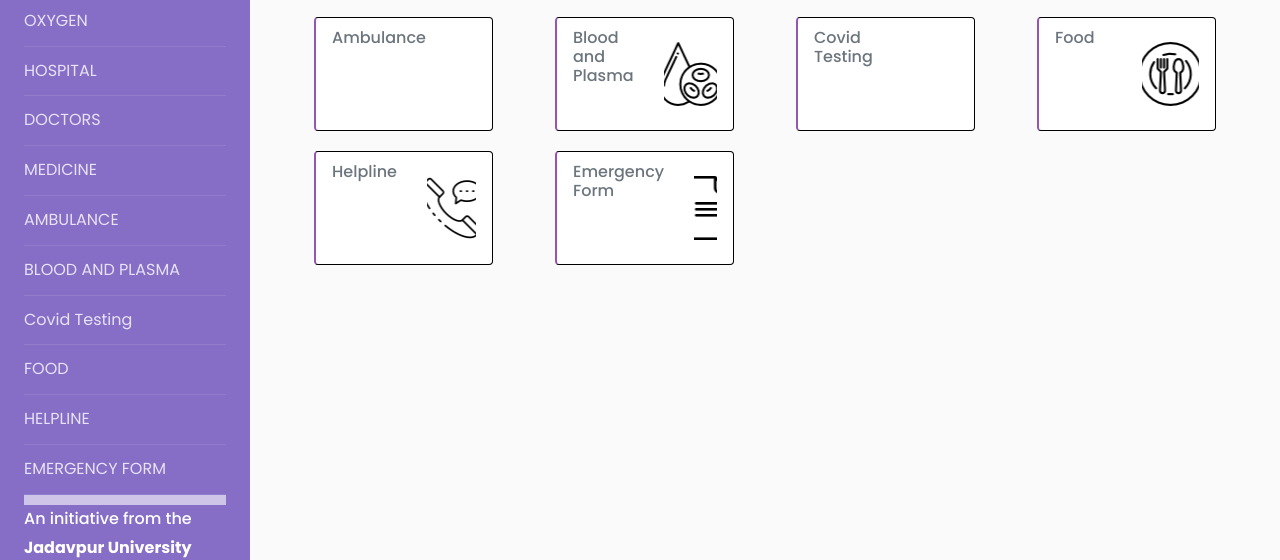
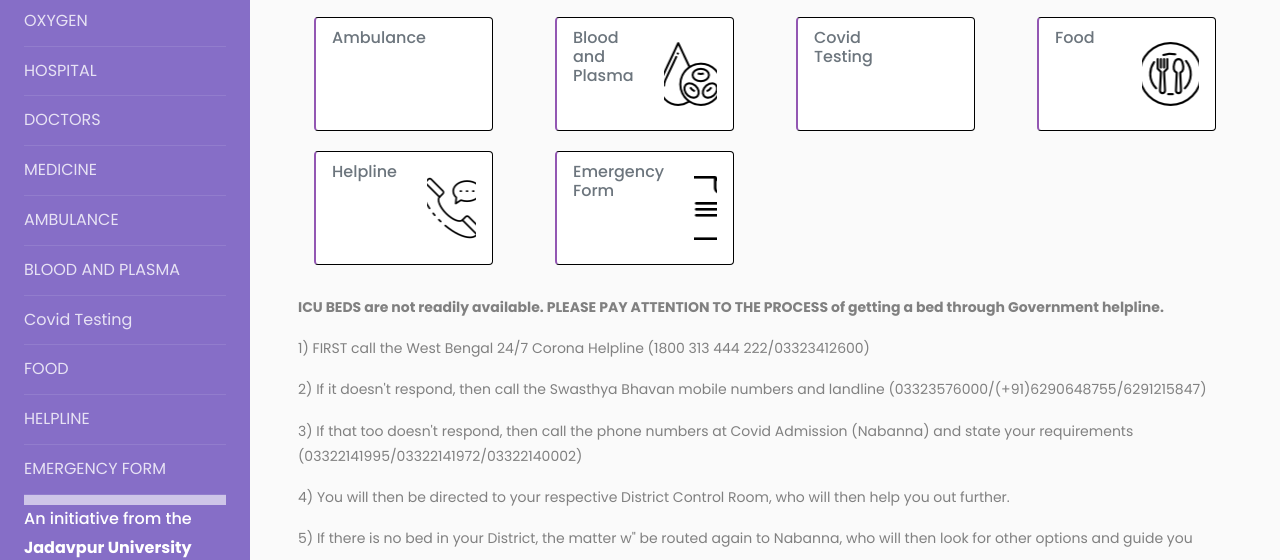
Before and after one commit to Ayush-projects/cryptox, a plain HTML site: page index.html in a window 1280 px wide. Shown: the part 241-801 px from the top of the page. Drawn offline with Linux system fonts and the light colour scheme; no server answers.

Commit message:
added details

```diff
--- a/index.html
+++ b/index.html
@@ -238,6 +238,17 @@
 
 		</div>
 
+		<div style = "padding-top: 20px;">
+
+			<p><b>ICU BEDS are not readily available. PLEASE PAY ATTENTION TO THE PROCESS of getting a bed through Government helpline.</b></p>
+			<p>1) FIRST call the West Bengal 24/7 Corona Helpline (1800 313 444 222/03323412600)</p>
+			<p>2) If it doesn't respond, then call the Swasthya Bhavan mobile numbers and landline (03323576000/(+91)6290648755/6291215847)</p>
+			<p>3) If that too doesn't respond, then call the phone numbers at Covid Admission (Nabanna) and state your requirements (03322141995/03322141972/03322140002)</p>
+			<p>4) You will then be directed to your respective District Control Room, who will then help you out further.</p>
+			<p>5) If there is no bed in your District, the matter w" be routed again to Nabanna, who will then look for other options and guide you </p>
+
+		</div>
+
 
       </div>
 	</div>
```
